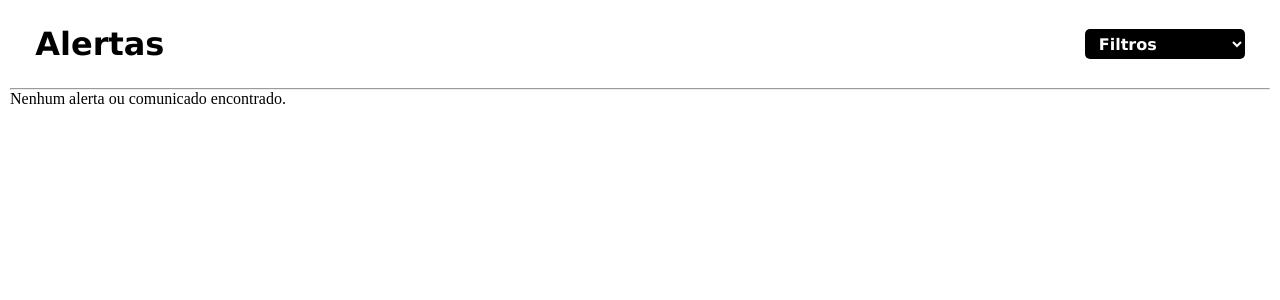
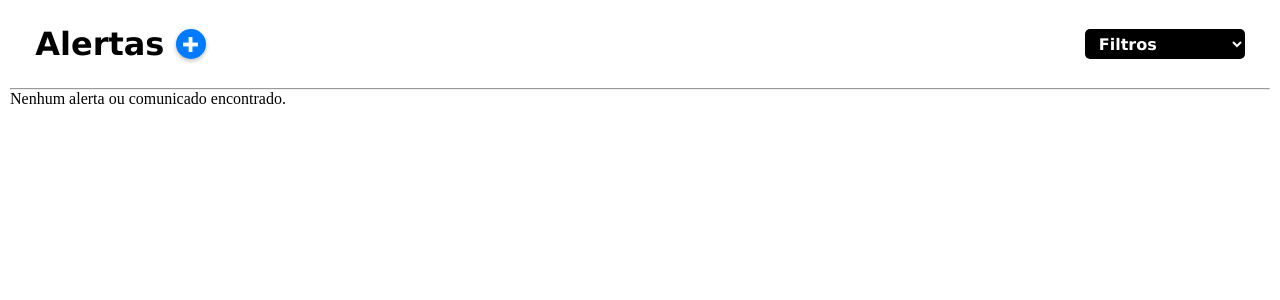
Before and after one commit to ArthurOscar/Mockup, a PHP site: page /index_alertas.php in a window 1280 px wide. Shown: the part 100-400 px from the top of the page. Run offline with PHP 8.4, Linux system fonts and the light colour scheme; the visitor is signed in with stand-in values (Sample User, id 1); data that the repository does not hold is empty.

Commit message:
Botão para adicionar alerta colocado

```diff
--- a/sistema/public/index_alertas.php
+++ b/sistema/public/index_alertas.php
@@ -81,8 +81,11 @@ if ($_SERVER['REQUEST_METHOD'] == 'POST') {
     </div>
     <main>
         <div class="flex-Alertas">
-            <div class="alertas">
+            <div class="alertas" style="display: flex; gap:0.7rem; align-items:center;">
                 <p>Alertas</p>
+                <button class="btn-add">
+                    <img src="../assects/adicionar.png" alt="Adicionar">
+                </button>
             </div>
             <div id="abaFiltro">
                 <form method="GET">
--- a/sistema/style/style.css
+++ b/sistema/style/style.css
@@ -562,6 +562,8 @@ main {
     flex-wrap: wrap;
 }
 
+
+
 .alerta-box {
     margin: 10px 0;
 }
@@ -617,7 +619,36 @@ main {
     font-family: Verdana, Geneva, Tahoma, sans-serif;
 }
 
-/* Media Queries para Responsividade */
+.btn-add {
+    width: 30px;
+    height: 30px;
+    background-color: #007bff;
+    border-radius: 50%;
+    border: none;
+    cursor: pointer;
+    display: flex;
+    align-items: center;
+    justify-content: center;
+    padding: 0;
+    transition: 0.2s;
+    box-shadow: 0px 2px 4px rgba(0,0,0,0.25);
+}
+
+.btn-add img {
+    width: 15px;
+    height: 15px;
+    filter: brightness(0) invert(1);
+}
+
+.btn-add:hover {
+    background-color: #0056b3;
+    transform: scale(1.1);
+}
+
+.btn-add:active {
+    transform: scale(0.95);
+}
+
 @media (min-width: 768px) {
     .menu_lateral {
         width: 40%;
```
Also changed, not shown: sistema/assects/adicionar.png (added).
